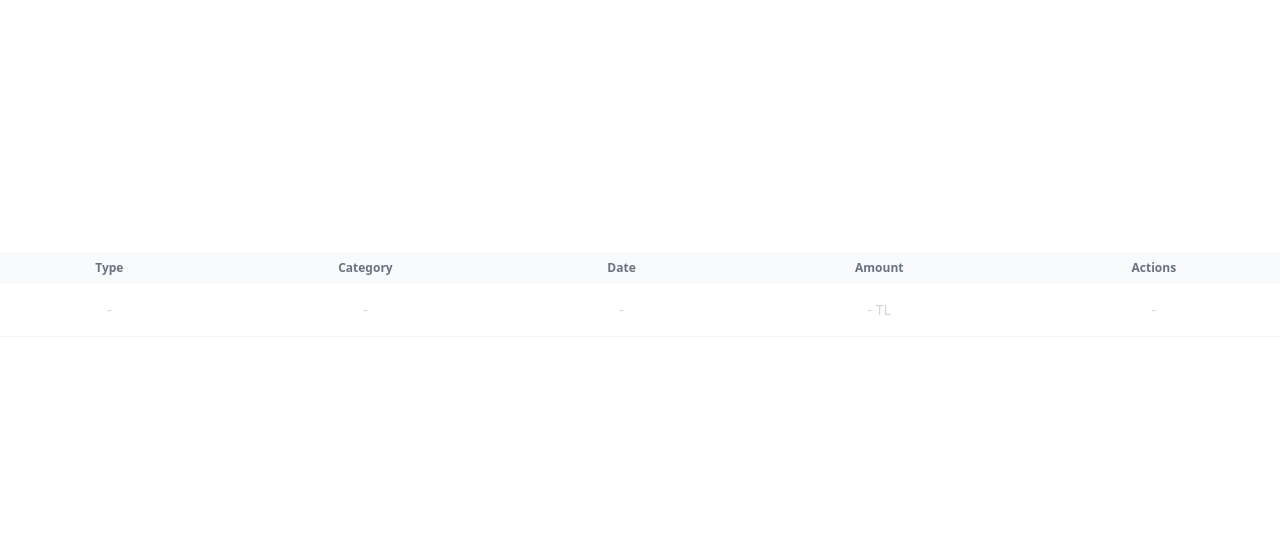
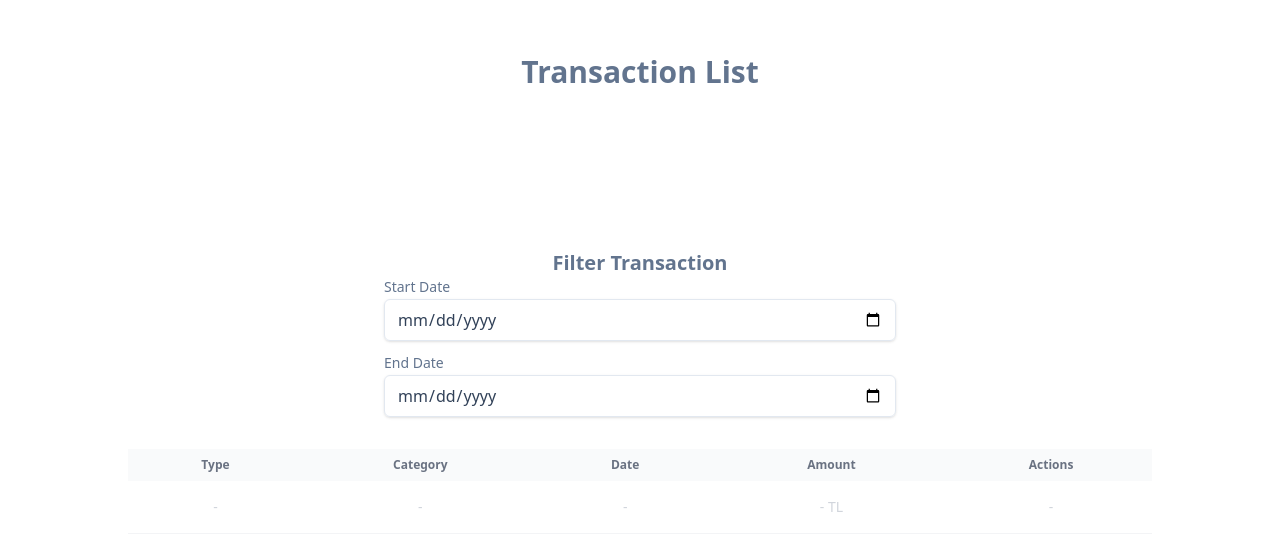
Before and after one commit to Ibrakara/personal-finance-tracker, a Vue app: page /list in a window 1280 px wide. Shown: the part 106-656 px from the top of the page. Built offline with nearby package versions, Linux system fonts and the light colour scheme.

Commit message:
add filter by date functionality

```diff
--- a/src/views/ListView.vue
+++ b/src/views/ListView.vue
@@ -1,11 +1,76 @@
 <template>
-  <CustomTable :transactionList="getTransactionList" @onDelete="(id) => deleteTransaction(id)" />
+  <div class="flex flex-col w-[80vw] justify-around items-center h-[80vh]">
+    <h5 class="text-center text-3xl font-semibold text-slate-500">Transaction List</h5>
+    <div class="flex flex-col w-full justify-center items-center gap-8">
+      <div class="flex flex-col min-h-40 sm:w-sm md:w-md xl:w-xl justify-between items-center">
+        <h2 class="text-center text-xl font-semibold text-slate-500">Filter Transaction</h2>
+        <form
+          class="min-w-xs w-full mx-auto h-auto gap-3 flex flex-col justify-between items-center"
+        >
+          <CustomInput
+            v-model="transactionFilterStartDate"
+            class="min-w-80 max-sm:w-3xs w-full max-w-xs sm:max-w-sm md:max-w-md lg:max-w-lg"
+            type="date"
+            label="Start Date"
+            :max="transactionFilterEndDate"
+          />
+          <CustomInput
+            v-model="transactionFilterEndDate"
+            class="min-w-80 max-sm:w-3xs w-full max-w-xs sm:max-w-sm md:max-w-md lg:max-w-lg"
+            type="date"
+            label="End Date"
+            :min="transactionFilterStartDate"
+          />
+        </form>
+      </div>
+      <CustomTable
+        :transactionList="transactionListByDate"
+        @onDelete="(id) => deleteTransaction(id)"
+      />
+    </div>
+  </div>
 </template>
 <script setup lang="ts">
+import CustomInput from '@/components/CustomInput.vue'
 import CustomTable from '@/components/CustomTable.vue'
 import { useTransactionStore } from '@/stores/transactionStore'
 import { storeToRefs } from 'pinia'
+import { computed, ref } from 'vue'
+//store inits
 const transactionStore = useTransactionStore()
 const { getTransactionList } = storeToRefs(transactionStore)
 const { deleteTransaction } = transactionStore
+//states
+const transactionFilterStartDate = ref('')
+const transactionFilterEndDate = ref('')
+//computeds
+const transactionListByDate = computed(() => {
+  return getTransactionList.value.filter((transaction) => {
+    const transactionDate = new Date(transaction.date)
+    const filterStartDate = transactionFilterStartDate.value
+      ? new Date(transactionFilterStartDate.value)
+      : null
+    const filterEndDate = transactionFilterEndDate.value
+      ? new Date(transactionFilterEndDate.value)
+      : null
+
+    if (!filterStartDate && !filterEndDate) {
+      return true // Do not filter if both start and end dates are empty
+    }
+
+    if (filterStartDate && filterEndDate) {
+      return transactionDate >= filterStartDate && transactionDate <= filterEndDate
+    }
+
+    if (filterStartDate) {
+      return transactionDate >= filterStartDate
+    }
+
+    if (filterEndDate) {
+      return transactionDate <= filterEndDate
+    }
+
+    return true
+  })
+})
 </script>
```
